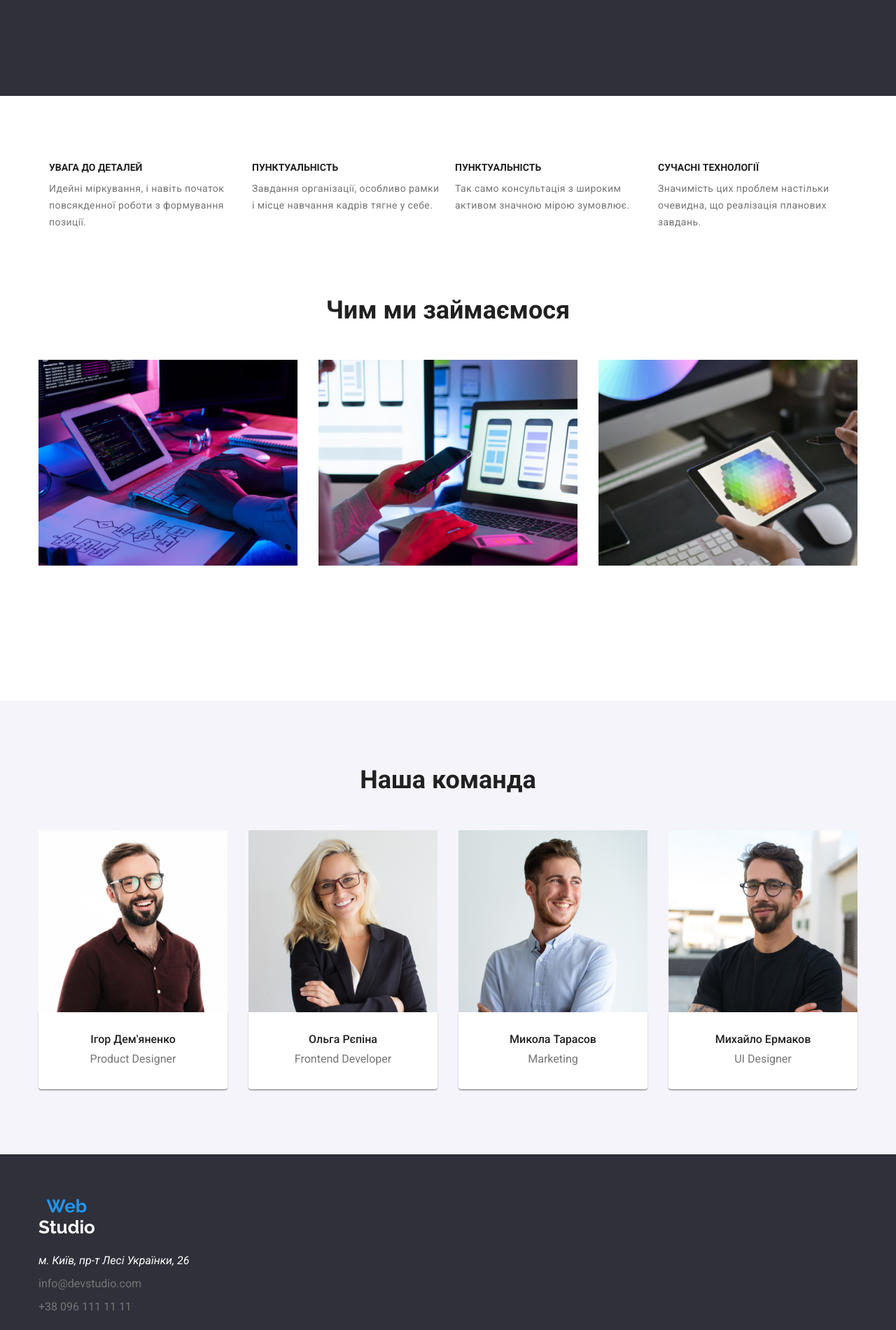
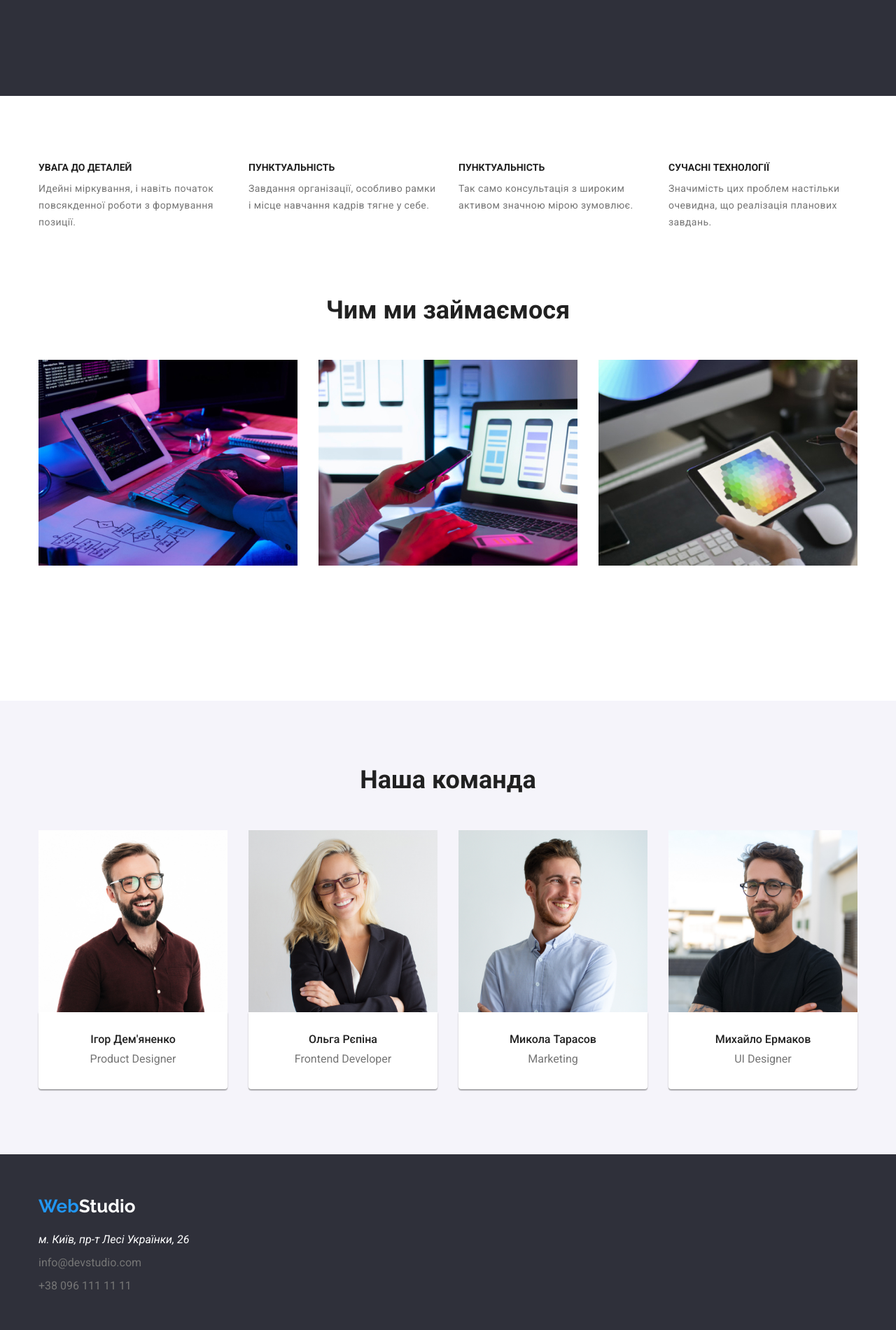
Before and after one commit to RogueMoore/markup-hw-03, a website: page index.html in a window 1280 px wide. Shown: the part 544-2444 px from the top of the page at 70% size. Drawn offline with nearby package versions, Linux system fonts and the light colour scheme.

Commit message:
fixed container with your recomendations and fixed footer contacts

```diff
--- a/css/features.css
+++ b/css/features.css
@@ -1,5 +1,5 @@
 .features {
-  margin-bottom: 94px;
+  margin: 94px 0 94px 0;
 
   display: flex;
   justify-content: center;
@@ -7,8 +7,7 @@
 
 .features__list {
   display: flex;
-  justify-content: center;
-  gap: 20px;
+  justify-content: space-between;
 
   list-style: none;
 }
--- a/css/footer.css
+++ b/css/footer.css
@@ -13,11 +13,10 @@
 }
 
 .footer__logo {
+  margin: 0 0 20px;
+
   display: inline-flex;
-  margin: 0 0 20px;
-  flex-direction: column;
 }
-
 
 .address {
   line-height: 24px;
--- a/css/hero.css
+++ b/css/hero.css
@@ -9,8 +9,6 @@
   width: 100%;
 
   background-color: var(--background-color);
-
-  margin-bottom: 94px;
 }
 
 .hero__main-title {
--- a/index.html
+++ b/index.html
@@ -1,6 +1,5 @@
 <!DOCTYPE html>
 <html lang="en" class="page">
-
   <head>
     <meta charset="UTF-8" />
     <meta name="viewport" content="width=device-width, initial-scale=1.0" />
@@ -8,9 +7,13 @@
     <link rel="preconnect" href="https://fonts.gstatic.com" crossorigin />
     <link
       href="https://fonts.googleapis.com/css2?family=Raleway:wght@700&family=Roboto:ital,wght@0,400;0,500;0,700;0,900;1,400;1,500;1,700;1,900&display=swap"
-    rel="stylesheet" />
+      rel="stylesheet"
+    />
     <link rel="stylesheet" href="css/main.css" />
-  <link rel="stylesheet" href="./node_modules/modern-normalize/modern-normalize.css" />
+    <link
+      rel="stylesheet"
+      href="./node_modules/modern-normalize/modern-normalize.css"
+    />
 
     <title>WebStudio</title>
   </head>
@@ -49,13 +52,12 @@
     </header>
 
     <main>
-    <div class="div site__content">
       <section class="hero page__section">
         <h1 class="hero__main-title">Ефективні рішення для вашого бізнесу</h1>
         <button class="hero__button button">Замовити послугу</button>
       </section>
       <section class="features">
-        <div class="section__content">
+        <div class="container">
           <ul class="features__list">
             <li class="features__item">
               <h3 class="features__title">Увага до деталей</h3>
@@ -74,8 +76,7 @@
             <li class="features__item">
               <h3 class="features__title">Пунктуальність</h3>
               <p class="features__text">
-                Так само консультація з широким активом значною мірою
-                зумовлює.
+                Так само консультація з широким активом значною мірою зумовлює.
               </p>
             </li>
             <li class="features__item">
@@ -90,49 +91,77 @@
       </section>
 
       <section class="section__services">
-        <div class="section__content">
+        <div class="container">
           <h2 class="section__title">Чим ми займаємося</h2>
           <ul class="services__list">
             <li class="services__item">
-              <img class="services__image" src="images/Services/keyboard.jpg" alt="Чим мі займаємося" />
+              <img
+                class="services__image"
+                src="images/Services/keyboard.jpg"
+                alt="Чим мі займаємося"
+              />
             </li>
             <li class="services__item">
-              <img class="services__image" src="images/Services/phone.jpg" alt="Чим мі займаємося" />
+              <img
+                class="services__image"
+                src="images/Services/phone.jpg"
+                alt="Чим мі займаємося"
+              />
             </li>
             <li class="services__item">
-              <img class="services__image" src="images/Services/rpb.jpg" alt="Чим мі займаємося" />
+              <img
+                class="services__image"
+                src="images/Services/rpb.jpg"
+                alt="Чим мі займаємося"
+              />
             </li>
           </ul>
         </div>
       </section>
 
       <section class="section__team">
-        <div class="section__content">
+        <div class="container">
           <h2 class="section__title">Наша команда</h2>
           <ul class="team__list">
             <li class="team__item">
-              <img class="team__image" src="images/Team/Ihor_Demyanenko.jpg" alt="Ігор Дем'яненко" />
+              <img
+                class="team__image"
+                src="images/Team/Ihor_Demyanenko.jpg"
+                alt="Ігор Дем'яненко"
+              />
               <div class="div team__border">
                 <h3 class="team__name">Ігор Дем'яненко</h3>
                 <p class="team__role">Product Designer</p>
               </div>
             </li>
             <li class="team__item">
-              <img class="team__image" src="images/Team/Olga_Repina.jpg" alt="Ольга Рєпіна" />
+              <img
+                class="team__image"
+                src="images/Team/Olga_Repina.jpg"
+                alt="Ольга Рєпіна"
+              />
               <div class="div team__border">
                 <h3 class="team__name">Ольга Рєпіна</h3>
                 <p class="team__role">Frontend Developer</p>
               </div>
             </li>
             <li class="team__item">
-              <img class="team__image" src="images/Team/Mykola_Tarasov.jpg" alt="Микола Тарасов" />
+              <img
+                class="team__image"
+                src="images/Team/Mykola_Tarasov.jpg"
+                alt="Микола Тарасов"
+              />
               <div class="div team__border">
                 <h3 class="team__name">Микола Тарасов</h3>
                 <p class="team__role">Marketing</p>
               </div>
             </li>
             <li class="team__item">
-              <img class="team__image" src="images/Team/Mykhailo_Yermakov.jpg" alt="Михайло Ермаков" />
+              <img
+                class="team__image"
+                src="images/Team/Mykhailo_Yermakov.jpg"
+                alt="Михайло Ермаков"
+              />
               <div class="div team__border">
                 <h3 class="team__name">Михайло Ермаков</h3>
                 <p class="team__role">UI Designer</p>
@@ -141,7 +170,6 @@
           </ul>
         </div>
       </section>
-    </div>
     </main>
 
     <footer class="footer">
@@ -151,18 +179,20 @@
           <span class="logo__studio logo__studio--white">Studio</span>
         </a>
         <div class="footer__content">
-        <address class="address">
-          м. Київ, пр-т Лесі Українки, 26
-          <br />
-        </address>
-        <a class="contacts__link--footer" href="mailto:info@devstudio.com">info@devstudio.com
+          <address class="address">м. Київ, пр-т Лесі Українки, 26</address>
+          <div>
+            <a class="contacts__link--footer" href="mailto:info@devstudio.com"
+              >info@devstudio.com
             </a>
+          </div>
 
-        <a class="contacts__link--footer" href="tel:+380961111111">+38 096 111 11 11
+          <div>
+            <a class="contacts__link--footer" href="tel:+380961111111"
+              >+38 096 111 11 11
             </a>
+          </div>
         </div>
       </div>
     </footer>
   </body>
-
 </html>
```
Also changed, not shown: portfolio.html (+13 -8 lines). Lines whose indentation alone changed are shown as unchanged.
